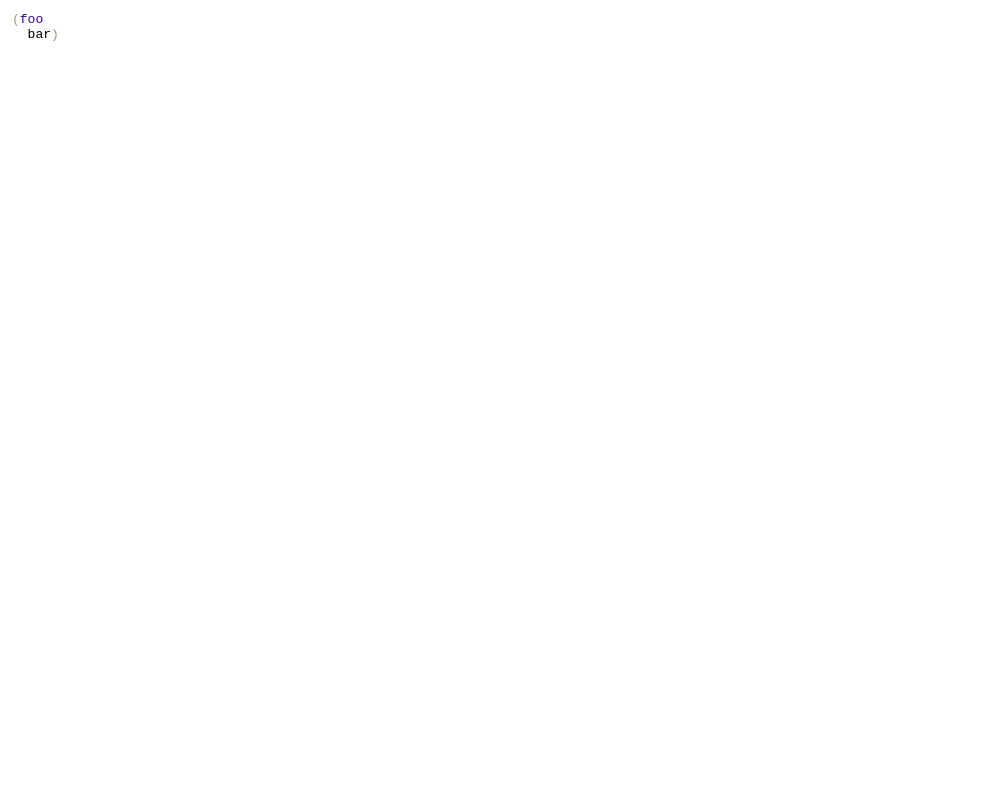
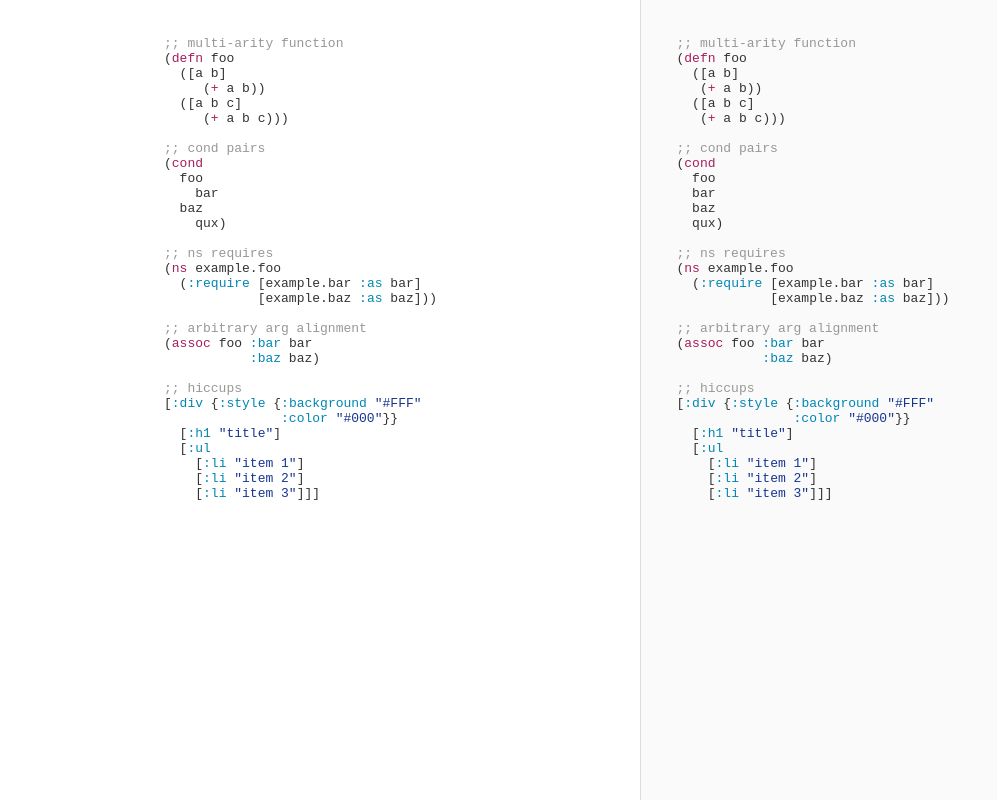
Before and after one commit to parinfer/parindent, a website with bundled scripts: page index.html in a window 1280 px wide. Shown: the whole page, without its empty margins (0-997 px from the left). Built offline with nearby package versions, Linux system fonts and the light colour scheme.

Commit message:
add styling to demo page

```diff
--- a/demo.js
+++ b/demo.js
@@ -2,21 +2,51 @@
 
 import { fixIndent } from "./indent.js";
 
-const inputContainer = document.getElementById("inputContainer");
-const outputContainer = document.getElementById("outputContainer");
+const inputContainer = document.querySelector(".editor.input");
+const outputContainer = document.querySelector(".editor.output");
 
 const defaultInput = `
-(foo
-  bar)
+;; multi-arity function
+(defn foo
+  ([a b]
+     (+ a b))
+  ([a b c]
+     (+ a b c)))
+
+;; cond pairs
+(cond
+  foo
+    bar
+  baz
+    qux)
+
+;; ns requires
+(ns example.foo
+  (:require [example.bar :as bar]
+            [example.baz :as baz]))
+
+;; arbitrary arg alignment
+(assoc foo :bar bar
+           :baz baz)
+
+;; hiccups
+[:div {:style {:background "#FFF"
+               :color "#000"}}
+  [:h1 "title"]
+  [:ul
+    [:li "item 1"]
+    [:li "item 2"]
+    [:li "item 3"]]]
 `.trim();
 
 const cmInput = CodeMirror(inputContainer, {
-  value: defaultInput,
-  mode: "clojure"
+  mode: "clojure",
+  theme: "github"
 });
 
 const cmOutput = CodeMirror(outputContainer, {
   mode: "clojure",
+  theme: "github",
   readOnly: true
 });
 
@@ -29,3 +59,5 @@ cmInput.on("changes", () => {
     cmOutput.setValue(JSON.stringify(result.error));
   }
 });
+
+cmInput.setValue(defaultInput);
--- a/index.html
+++ b/index.html
@@ -2,6 +2,7 @@
 <!-- BROWSER DEMO -->
 <html>
   <head>
+    <title>Parindent Demo</title>
     <!-- CodeMirror from: https://cdnjs.com/libraries/codemirror -->
     <link
       rel="stylesheet"
@@ -9,10 +10,48 @@
     />
     <script src="https://cdnjs.cloudflare.com/ajax/libs/codemirror/5.42.0/codemirror.min.js"></script>
     <script src="https://cdnjs.cloudflare.com/ajax/libs/codemirror/5.42.0/mode/clojure/clojure.min.js"></script>
+    <style>
+      html,
+      body {
+        height: 100%;
+        margin: 0;
+      }
+      .editors {
+        padding: 0;
+        margin: 0 auto;
+        max-width: 1024px;
+        display: flex;
+        height: 100%;
+      }
+      .editor {
+        flex: 1;
+        padding: 2em;
+      }
+      .editor.output {
+        border-left: 1px solid #ddd;
+        background: #fafafa;
+      }
+      .CodeMirror {
+        height: auto;
+        background: none;
+      }
+
+      .cm-s-github .cm-keyword {color: #a71d5d;}    /* clojure core forms */
+      .cm-s-github .cm-builtin {color: #a71d5d;}    /* clojure core library */
+      .cm-s-github .cm-string {color: #183691;}     /* clojure strings */
+      .cm-s-github .cm-variable {color: #333;}      /* clojure misc symbols */
+      .cm-s-github .cm-def {color: #795da3;}        /* clojure function calls or defs */
+      .cm-s-github .cm-atom {color: #0086b3;}       /* clojure keyword, bool, nil */
+      .cm-s-github .cm-number {color: #0086b3;}     /* clojure number */
+      .cm-s-github .cm-bracket {color: #333;}       /* clojure brackets */
+      .cm-s-github .cm-comment {color: #969896; }    /* clojure comment */
+    </style>
   </head>
   <body>
-    <div id="inputContainer"></div>
-    <div id="outputContainer"></div>
+    <div class="editors">
+      <div class="editor input"></div>
+      <div class="editor output"></div>
+    </div>
     <script type="module" src="demo.js"></script>
   </body>
 </html>
```
